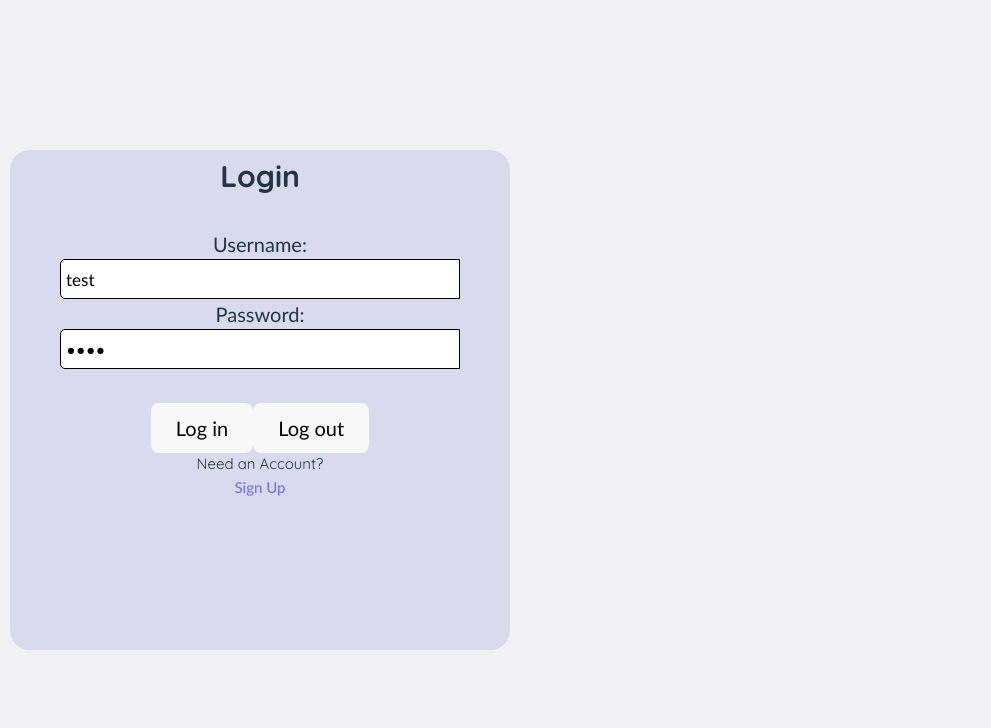
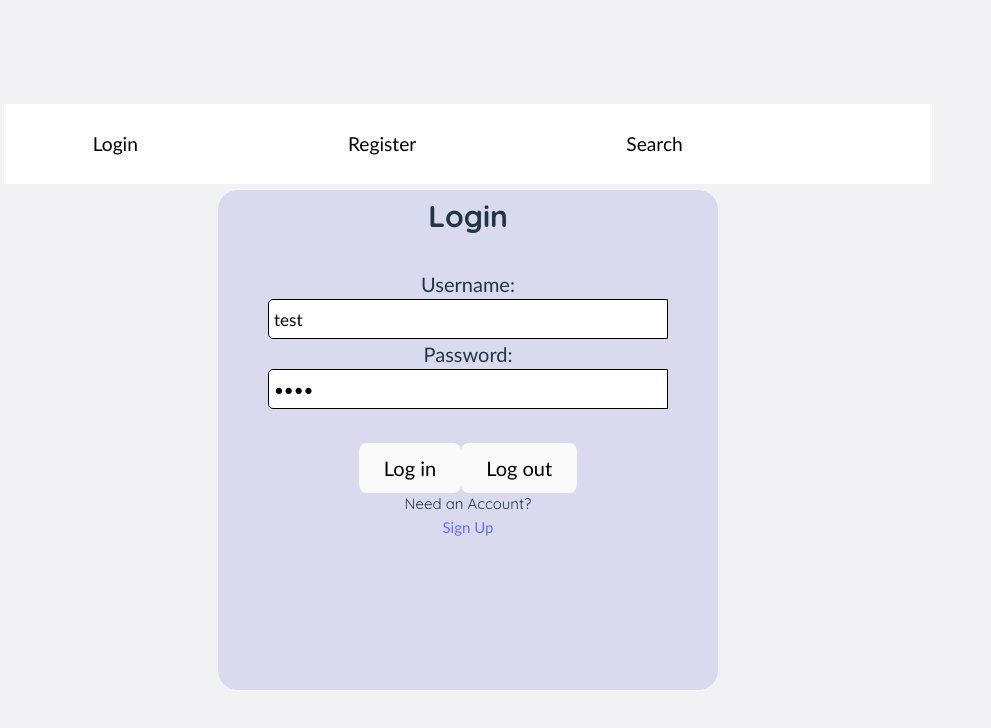
Before and after one commit to iriamr12/final-project, a React (Vite) app in the folder client/: page / in a window 1280 px wide. Shown: the top 728 px of the page, without its empty margins (0-991 px from the left). Built offline with nearby package versions, Linux system fonts and the light colour scheme.

Commit message:
updates to make everything work

```diff
--- a/client/src/App.jsx
+++ b/client/src/App.jsx
@@ -21,7 +21,7 @@ function App(user){
         // <AuthenticationProvider>
            <div>
             {/* TODO this is being disabled for now, as it blocks all the other components. */}
-            {/*<Navigation />*/}
+            <Navigation />
             <Routes>
                 <Route path="/" element={<Lobby/>}/>
                 <Route path="/register" element={<Register />} />
--- a/client/src/components/Books/Books.jsx
+++ b/client/src/components/Books/Books.jsx
@@ -1,5 +1,5 @@
 import React from 'react';
-import "./books.css";
+import "./Books.css";
 
 export default function Books({data}) {
     return (
--- a/client/src/components/Booksearch.jsx
+++ b/client/src/components/Booksearch.jsx
@@ -1,5 +1,5 @@
 import { useState } from "react";
-import Books from "./Books";
+import Books from "./Books/Books";
 import BookForm from "./BookForm";
 import "./Booksearch.css";
 
--- a/client/src/components/Navigation.jsx
+++ b/client/src/components/Navigation.jsx
@@ -1,9 +1,9 @@
 import React, {useState, useEffect} from "react";
 import "./Navigation.css";
-import profilePhoto from "./1000_F_321955279_TeWobe24GeJ8RSFgbndcM0f6zEVu9P7S.jpg";
-import profilePic from "./profile.png";
-import settingPic from "./setting.png";
-import userPic from "./user.png";
+// import profilePhoto from "/client/public/1000_F_321955279_TeWobe24GeJ8RSFgbndcM0f6zEVu9P7S.jpg";
+// import profilePic from "client/public/profile.png";
+// import settingPic from "client/public/setting.png";
+
 
 // navigation bar for the homepage
 
@@ -45,7 +45,7 @@ function Navigation() {
            <li className="nav-item">
              <a className="nav-link" href="/profile" onClick={closeMobileMenu}>
              </a>
-             <img src={profilePhoto} className="navbar-photo"/>
+
            </li>
            </ul>
 </nav>
@@ -53,3 +53,5 @@ function Navigation() {
 }
 
 export default Navigation;
+
+// <img src={profilePhoto} className="navbar-photo"/>
```
